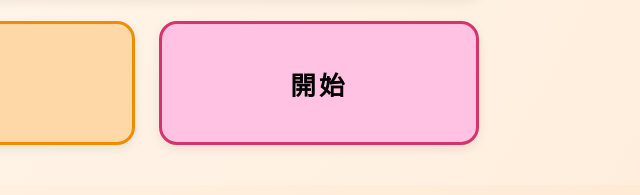
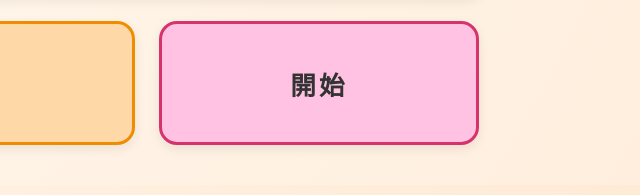
Before and after one commit to Wzh-08/2025-VibeCoding-day21-task-no-zhuyi, a plain HTML site: page index.html in a window 1280 px wide. Shown: the part 515-710 px from the top of the page, 493-1133 px from the left. Drawn offline with Linux system fonts and the light colour scheme.

Commit message:
新增所有裝置全設定黑色程式碼

```diff
--- a/css/styles.css
+++ b/css/styles.css
@@ -250,6 +250,7 @@ body {
   border-radius: var(--radius-medium);
   border: 3px solid var(--color-pink-border);
   background-color: var(--color-pink-box);
+  color: var(--color-text-main);
   box-shadow: var(--shadow-soft);
   cursor: pointer;
   display: flex;
```
